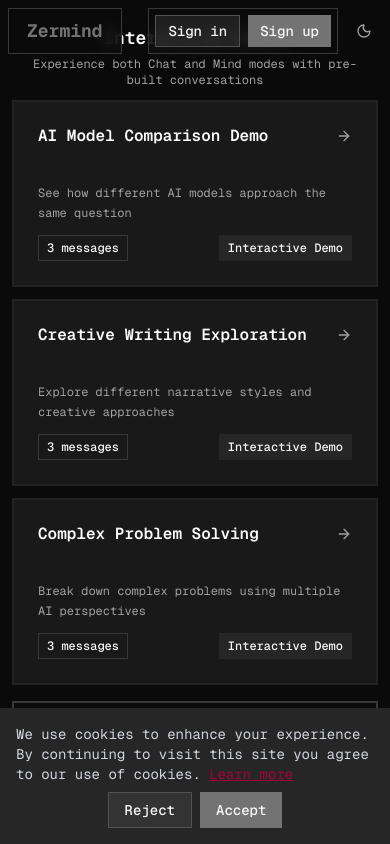
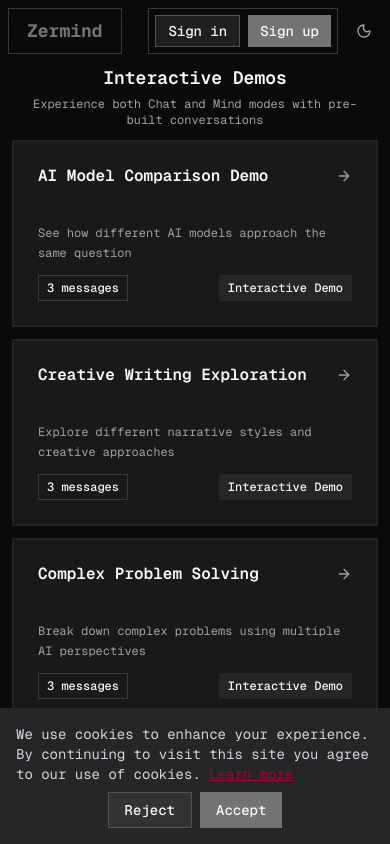
Before and after one commit to welovekiteboarding/zermind, a Next.js app: page /demo in a window 390 px wide. Shown: the top 844 px of the page. Built offline with nearby package versions, Linux system fonts and the light colour scheme; no server answers.

Commit message:
Update demo-selection.tsx

```diff
--- a/src/components/demo/demo-selection.tsx
+++ b/src/components/demo/demo-selection.tsx
@@ -70,7 +70,7 @@ export function DemoSelection({ onUpgrade }: DemoSelectionProps) {
   }, [currentStep, demoSteps.length]);
 
   return (
-    <div className="flex flex-col bg-background py-6 sm:py-12 lg:py-20 min-h-screen">
+    <div className="flex flex-col bg-background py-16 sm:py-16 lg:py-20 min-h-screen">
       <div className="flex-1 overflow-y-auto px-3 sm:px-4 lg:px-6 space-y-4 sm:space-y-6">
         {/* Demo Conversations */}
         <div className="space-y-3 sm:space-y-4">
```
